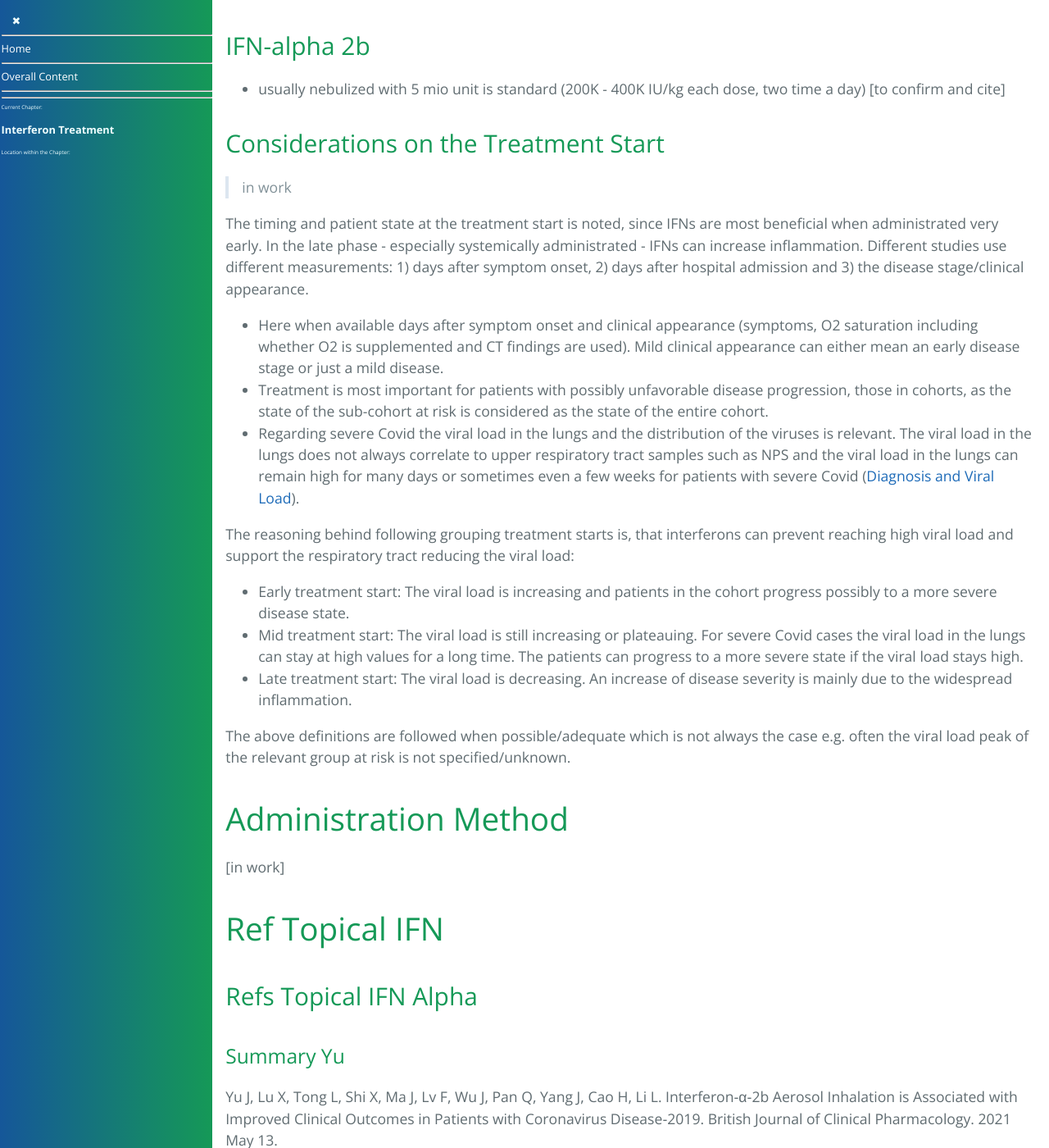
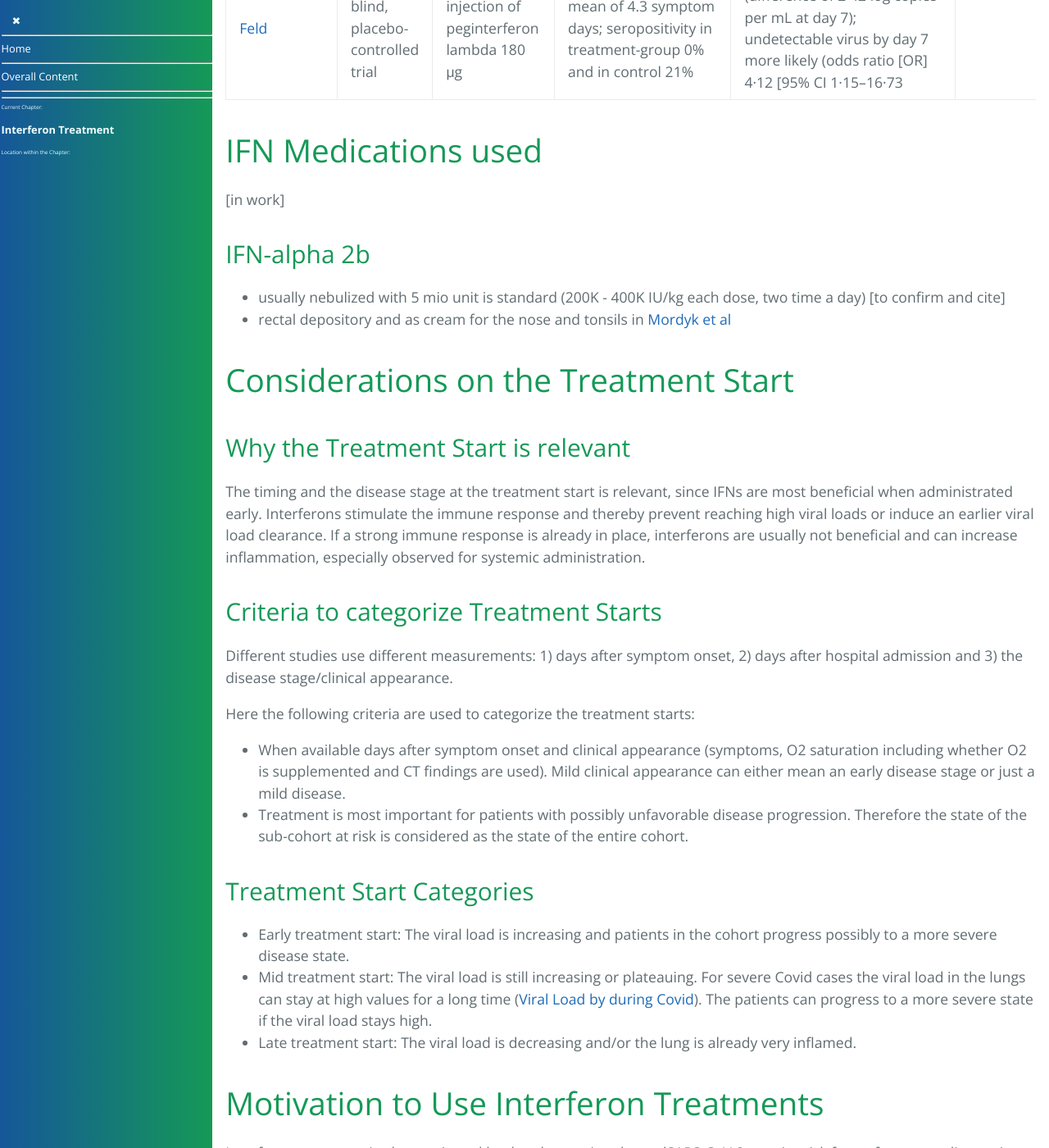
Before and after one commit to forestgrape/coronavirus, a Jekyll site: the page built from 6_prevention_and_treatment/interferon.md, in a window 1280 px wide and 1400 px high, scrolled down 7527 px. Shown: the whole window at 82% size. Built offline with Jekyll 4.4.1, drawn with Linux system fonts in a browser that asks for light colours; our own code applies the rules of GitHub Pages for plain Markdown files; some of the changed text lies outside the part shown.

Commit message:
clarified treatmetn start, ref mordyk

```diff
--- a/6_prevention_and_treatment/interferon.md
+++ b/6_prevention_and_treatment/interferon.md
@@ -18,9 +19,12 @@
   * [Overview Systemic IFN Lambda](#overview-systemic-ifn-lambda)
 * [IFN Medications used](#ifn-medications-used)
   * [IFN-alpha 2b](#ifn-alpha-2b)
-  * [Considerations on the Treatment Start](#considerations-on-the-treatment-start)
-* [Administration Method](#administration-method)
-* [Ref Topical IFN](#ref-topical-ifn)
+* [Considerations on the Treatment Start](#considerations-on-the-treatment-start)
+  * [Why the Treatment Start is relevant](#why-the-treatment-start-is-relevant)
+  * [Criteria to categorize Treatment Starts](#criteria-to-categorize-treatment-starts)
+  * [Treatment Start Categories](#treatment-start-categories)
+* [Motivation to Use Interferon Treatments](#motivation-to-use-interferon-treatments)
+* [References Topical IFN](#references-topical-ifn)
   * [Refs Topical IFN Alpha](#refs-topical-ifn-alpha)
   * [Refs Topical IFN Beta](#refs-topical-ifn-beta)
   * [Refs Topical IFN-K](#refs-topical-ifn-k)
@@ -74,7 +78,7 @@ Systemic IFNs show benefits if given very early in a mild disease stage. At late
 ## Introduction
 [in work]
 
-The induction of interferons is one of the first immune responses upon a viral infection. Interferons induce an antiviral state of the cells. For many epithelial cells the metabolisms is slowed down or even paused [to specify and cite]. For SARS-CoV-2 a major risk factor for severe disease is a disrupted interferon response [to cite].
+The induction of interferons is one of the first immune responses upon a viral infection. Interferons induce an antiviral state of the cells. For many epithelial cells the metabolisms is slowed down or even paused [to specify and cite] and interferons activate the immune system. The timing for the treatment start is thus relevant and always specified as a category early, mid or late ([Consideration on the Treatment Start](#considerations-on-the-treatment-start)).
 
 
 ## Overview Topical IFN
@@ -93,6 +97,7 @@ Author | Type | Treatment |Treatment_Start (days from symptoms/admission; diseas
 [Nan Wang](#summary-nan-wang)| retrospective, 446 patients|  IFN-α-2b for 10 days | from admission: early less than 5 days; late = after 5 days | -80% mortality; not much change on discharge time and CT improvement | - | late IFN increased mortality and discharge time | data fairly heterogenous with different treatment combinations, not all efficacies observed are consistent; umifenovir has a similar efficacy profile as IFN
 [Liu](#summary-liu)|  retrospective, 103 case matched to 103 as control | 89 patients: IFN-α2b 5 mIU as spray, 15 patients: IFN-α1b subcutaneous|  not specified, at wave peak -> mostly pneumonia cases in hospitals |- | -50% critical cases; -80% mortality| - | Wave peak in Wuhan
 [Chkihis](#chkihis)| retrospective, 37 IFN, 36 control  | IFN α 2b 10 mio IU spray 2 times a day for 5 days | early after admission, mostly moderate pneumonia | - | -60% ventilation |  - |  inclusion criteria: SpO2 <90%, bilateral lung lesions, cough, fever
+[Mordyk](#summary-mordyk)|  prospective, comparative, controlled study, each group 70 patients | IFN α 2b: rectal 3 mio IU three 3/day and gel 36K IU/g 5/day for nasal mucosa and tonsils for 14 days. | patients were quite sick (fatigue, cough, shortness of breath common). | - | -25% time to viral clearance; much better CT outcome; up to 50% faster symptom resolution| - | unique administration: cream for nose and mouse, systemic via rectal depository
 
 
 
@@ -116,7 +121,7 @@ Author | Type | Treatment | Status at Treatment Start  | Effects Early Administr
 
 ### Overview Systemic IFN Alpha
 
-Author | Type | Treatment | Status_at_Treatment Start | Effects Early Administration| Effects Mid Administration | Effects Late Administration | Notes
+Author | Type | Treatment | Status_at_Treatment Start | Effects Early Administration| Effects Mid Administration | Effects Late Administration | Notes_______
 --|--|--|--|--|--|--|--
 [Bhushan](#bhushan)|phase 3, multi-centric, randomized, comparator-controlled, open-label trial | PEG IFN-α2b (1 μg/kg subcutaneous injection, single dose)  | moderate pneumonia, respiratory rate ≥24 breaths/min, SpO2 90–94%| - | faster viral load clearance (odds ratio 2.75), lower median oxygen support duration| - | 2 Covid deaths in IFN group, 0 in control
 [Pereda](#pereda)| population cohort | LPV/RTV + CQ + IFN-α2b | for risk groups start upon exposure, else upon positive test | Cuban Overall CFR was 3.70% and 0.92% for this group => -75% mortality|||start upon exposure is great for IFN!!
@@ -144,30 +149,32 @@ Author | Type | Treatment | Status_at_Treatment Start | Effects_Mid_Administrati
 [in work]
 ### IFN-alpha 2b
 * usually nebulized with 5 mio unit is standard (200K - 400K IU/kg each dose, two time a day) [to confirm and cite]
+* rectal depository and as cream for the nose and tonsils in [Mordyk et al](#summary-mordyk)
 
 
-### Considerations on the Treatment Start
-> in work
+## Considerations on the Treatment Start
 
-The timing and patient state at the treatment start is noted, since IFNs are most beneficial when administrated very early. In the late phase - especially systemically administrated - IFNs can increase inflammation. Different studies use different measurements: 1) days after symptom onset, 2) days after hospital admission and 3) the disease stage/clinical appearance.
+### Why the Treatment Start is relevant
+The timing and the disease stage at the treatment start is relevant, since IFNs are most beneficial when administrated early. Interferons stimulate the immune response and thereby prevent reaching high viral loads or induce an earlier viral load clearance. If a strong immune response is already in place, interferons are usually not beneficial and can increase inflammation, especially observed for systemic administration.
 
-* Here when available days after symptom onset and clinical appearance (symptoms, O2 saturation including whether O2 is supplemented and CT findings are used). Mild clinical appearance can either mean an early disease stage or just a mild disease.
-* Treatment is most important for patients with possibly unfavorable disease progression, those in cohorts, as the state of the sub-cohort at risk is considered as the state of the entire cohort.
-* Regarding severe Covid the viral load in the lungs and the distribution of the viruses is relevant. The viral load in the lungs does not always correlate to upper respiratory tract samples such as NPS and the viral load in the lungs can remain high for many days or sometimes even a few weeks for patients with severe Covid ([Diagnosis and Viral Load](./../3_medical/diagnosis_and_viral_load.md#variation-by-time-and-location)).
+### Criteria to categorize Treatment Starts
+Different studies use different measurements: 1) days after symptom onset, 2) days after hospital admission and 3) the disease stage/clinical appearance.
 
-The reasoning behind following grouping treatment starts is, that interferons can prevent reaching high viral load and support the respiratory tract reducing the viral load:
+Here the following criteria are used to categorize the treatment starts:
+* When available days after symptom onset and clinical appearance (symptoms, O2 saturation including whether O2 is supplemented and CT findings are used). Mild clinical appearance can either mean an early disease stage or just a mild disease.
+* Treatment is most important for patients with possibly unfavorable disease progression. Therefore the state of the sub-cohort at risk is considered as the state of the entire cohort.
+
+### Treatment Start Categories
 * Early treatment start: The viral load is increasing and patients in the cohort progress possibly to a more severe disease state.
-* Mid treatment start: The viral load is still increasing or plateauing. For severe Covid cases the viral load in the lungs can stay at high values for a long time. The patients can progress to a more severe state if the viral load stays high.
-* Late treatment start: The viral load is decreasing. An increase of disease severity is mainly due to the widespread inflammation.
-
-The above definitions are followed when possible/adequate which is not always the case e.g. often the viral load peak of the relevant group at risk is not specified/unknown.
+* Mid treatment start: The viral load is still increasing or plateauing. For severe Covid cases the viral load in the lungs can stay at high values for a long time ([Viral Load by during Covid](./../3_medical/diagnosis_and_viral_load.md#variation-by-time-and-location)). The patients can progress to a more severe state if the viral load stays high.
+* Late treatment start: The viral load is decreasing and/or the lung is already very inflamed.
 
 
+## Motivation to Use Interferon Treatments
+Interferon treatment is also motivated by the observation that a dSARS-CoV-2 a major risk factor for severe disease is a disrupted interferon response [to cite].
 
-## Administration Method
-[in work]
 
-## Ref Topical IFN
+## References Topical IFN
 
 ### Refs Topical IFN Alpha
 
@@ -183,10 +190,11 @@ Yu J, Lu X, Tong L, Shi X, Ma J, Lv F, Wu J, Pan Q, Yang J, Cao H, Li L. Interfe
 ##### Treatment
 5 000 000 U of IFN-α-2b via aerosol inhalation twice daily.
 
-##### Treatment Timing
+##### Situation at Treatment Start
 Grouped by time after symptom onset.
 
 Characteristics at admission (patients with all symptom onsets included):
+
 Group\Status| Age| Days of symptoms| Temperature| % Fever | % Cough | % Muscle ache|% Fatigue| Shortness of Breath
 --|--|--|--|--|--|--|--|--
 Intervention | 48.06 (14.33)|4 (2–7) | 37.93 (0.84) | 692 (81.2%) | 509 (59.7%)| 86 (10.1%)| 187 (22.0%)|  37 (4.3%)
@@ -260,7 +268,7 @@ Wang N, Zhan Y, Zhu L, Hou Z, Liu F, Song P, Qiu F, Wang X, Zou X, Wan D, Qian X
 * IFN-α-2b administered to the airway directly via an aerosol nebulizer for roughly 10 days.
 * Additionally: lopinavir/ritonavir (LPV/ r), and umifenovir (UFV).
 
-##### Treatment Timing
+##### Situation at Treatment Start
 Early start is defined as treatment start within 5 days of hospital admission and late start after 5 days. The 'late group' was both more severe at admission compared to the 'early IFN' and control and additionally the IFN treatment was initiated later than the 'early IFN' (Table 1 in the paper). E.g. the O2 Saturation by group at admission (not at treatment start [to confirm]):
 
 O2 Saturation\Group | Early IFN | Control | Late IFN
@@ -314,7 +322,7 @@ Chkhis A, Abdulrazzaq N, Mokhtar S, Al Jasmi A. Efficacy of High-Dose Nebulized
 ##### Treatment
 Intervention: Nebulized IFN α 2b at a dose of 10 million IU. Patients received 2 doses a day for 5 days.
 Additional care for intervention and control group: Mostly hydroxychloroquine, lopinavir/ritonavir  or Favipiravir. Antibiotics.
-##### Treatment Timing
+##### Situation at Treatment Start
 Intervention was applied early.
 ##### Results
 14 of 36 patients in the control group required mechanical ventilation, whereas only 6 of 37 in the intervention group. // => 58% reduction in mechanical ventilation by early treatment with IFN alpha 2b.
@@ -325,9 +333,32 @@ Intervention was applied early.
 #### Summary Mordyk
 Mordyk A.V., Ivanova O.G., Samsonov K.Yu., Sitnikova S.V., Zenkova L.A. Interferon alpha-2b in comprehensive treatment of patients with COVID-19. Infekc. bolezni (Infectious diseases). 2021; 19(1): 16–25. (In Russian). DOI: 10.20953/1729-9225-2021-1-16-25
 
+##### Methods
+* *Type:* "This prospective, comparative, controlled study included 140 patients with COVID-19 randomized in two groups."
+* *Location and Date of Study:* Omsk, 2020
 
+##### Treatment
+* Interferon alpha-2b (VIFERON®) as one rectal suppository 3,000,000 IU three times a day and gel 36,000 IU/g 5 times a day applied to the nasal mucosa and palatine tonsils for 14 days.
+* standard therapy for both groups
 
+##### Patients
 
+Group\Status| % Concomitant diseases, total | % Arterial Hypertension | % Allergy
+--|--|--|--
+Intervention | 61 | 47 | 10
+Control | 50 |41 | 4
+
+##### Situation at Treatment Start
+
+Group\Status| % Dry Cough | % Muscle ache|% Fatigue| Shortness of Breath | 26-50% Lung Involvement in %| 51-75% Lung Involvement in %
+--|--|--|--|--|--|--
+Intervention  | 56 | 83 |100 | 77 | 59 | 19
+Control | 59 | 63 | 100 | 60 | 53 | 7
+
+##### Results
+* Patient with more than 50% lung tissue affected decreased from 19% to 1% in the treatment group during the 14 days of treatment, in the control group there is an increase from 7% to 13%. (Table 4.)
+* The longest lasting symptoms such as loss of small/taste, fatigue and mild cough resolved on average about 50% faster. (Fig 1.)
+* From day 7 on a faster viral load clearance is observed. The average time to viral clearance is about 25% lower.
 
 
 ### Refs Topical IFN Beta
@@ -343,7 +374,7 @@ Monk PD, Marsden RJ, Tear VJ, Brookes J, Batten TN, Mankowski M, Gabbay FJ, Davi
 ##### Treatment
 "SNG001 (6 MIU interferon beta-1a) or placebo were delivered via the I-neb nebuliser (Philips Respironics, Murrysville, PA, USA) once daily for up to 14 days (appendix p 4)."
 
-##### Treatment Timing
+##### Situation at Treatment Start
 "In our study, patients had a median duration of symptoms of 10 days at recruitment and SNG001 was given daily for 14 days."
 
 ##### Outcome
@@ -417,7 +448,7 @@ Fu W, Liu Y, Liu L, Hu H, Cheng X, Liu P, Song Z, Zha L, Bai S, Xu T, Yuan S. An
 ##### Treatment
 "In addition, both proteins (5 mg TFF2 plus 2 mg IFN-k) were dissolved in 5 mL sterilized water, and the combination aerosol was delivered to the patient for 20 -30 min by a nasal mask driven by a medical compressed air atomizer (YUWELL, 403M). The aerosol inhalation treatment started from the first day of hospitalization and was administered 6 times every 24 h."
 
-##### Treatment Timing
+##### Situation at Treatment Start
 Patients with peripheral capillary oxygen saturation (SpO2) was > 94% on room air at screening and moderate pneumonia.
 
 ##### Medical Analysis of Treatment Effects
@@ -458,7 +489,7 @@ Bhushan SB, Wanve S, Koradia P, Bhomia V, Soni P, Chakraborty S, Khobragade A, J
 
 ##### Treatment
 PEG IFN-α2b (1 μg/kg subcutaneous injection, single dose) + standard care for both groups
-##### Treatment Timing
+##### Situation at Treatment Start
 moderate pneumonia, respiratory rate ≥24 breaths/min, SpO2 90–94%
 ##### Outcome
 "The primary endpoint was a two-point improvement in clinical status on Day 11, measured by the World Health Organization’s seven-point ordinal scale."
@@ -503,7 +534,7 @@ Wang B, Li D, Liu T, Wang H, Luo F, Liu Y. Subcutaneous injection of IFN alpha-2
 * *Both groups:* Lopinavir/ritonavir tablets (Abb-Vie Ltd., North Chicago, IL, USA; 200 mg/50 mg/ pill), 400 mg/ time, twice a day
 * *IFN group:* Subcutaneous injection of IFN alpha-2b (3SBIO Inc., Shenyang, China; 3 million IU/ dose), 3 million IU/time, qod, in addition to LPV/r treatment.
 
-##### Treatment Timing
+##### Situation at Treatment Start
 * at baseline (hospital admission, Table 1): mostly cough (55%), shortness of breath (25%), fatigue (40%).
 * Early intervention: 11 patients received IFN alpha-2b within 72 h of admission.
 * Delayed intervention: 8 patients received IFN alpha-2b after 72h of admission.
@@ -566,7 +597,7 @@ Hung IF, Lung KC, Tso EY, Liu R, Chung TW, Chu MY, Ng YY, Lo J, Chan J, Tam AR,
 
 > => all IFN doses within the first 7 days of symptoms. Later doses were omitted.
 
-##### Treatment Timing
+##### Situation at Treatment Start
 Baseline Status:
 
 Group\Status| Age| Days of symptoms| % Fever | % Chills | % Cough | % Myalgia|% Malaise
@@ -623,7 +654,7 @@ Davoudi-Monfared E, Rahmani H, Khalili H, Hajiabdolbaghi M, Salehi M, Abbasian L
 ##### Treatment
 "Each 44-microgram/ml (12 million IU/ml) dose of interferon beta-1a (ReciGen, CinnaGen Co., Iran) was subcutaneously injected three times weekly for two consecutive weeks." // medications in Table 3; of note Corticosteroid were given to 62% of IFN treated while only to 44% in the control
 
-##### Treatment Timing
+##### Situation at Treatment Start
 Symptoms at baseline (from Table 1 in the paper):
 
 Group\Status| Symptoms in days|% cough|% fever|% dyspnea|% myalgia
@@ -649,7 +680,7 @@ Darazam IA, Shokouhi S, Pourhoseingholi MA, Irvani SS, Mokhtari M, Shabani M, Am
  * *Date:* Early 2020
 ##### Treatment
 "Patients were randomly assigned in a 1:1:1 ratio to IFNβ1a (subcutaneous injections of 12,000 IU on days 1, 3, 6), IFNβ1b (subcutaneous injections of 8,000,000 IU on days 1, 3, 6), or the control group." // + standard care in both groups
-##### Treatment Timing
+##### Situation at Treatment Start
 The patients had an oxygen saturation between 80 and 90% (Table 1 list baseline characteristics):
 * group IFN beta-1a: 87.0 (82.5–89.0)
 * group IFN beta-1b: 85.0 (82.0–88.7)
@@ -668,7 +699,7 @@ Darazam IA, Hatami F, Rabiei MM, Pourhoseingholi MA, Shabani M, Shokouhi S, Mard
 ##### Methods and Treatment
 "The intervention group was treated with high-dose IFN-β 1a (Recigen) (Subcutaneous injections of 88 μg (24 million IU) on days 1, 3, 6) + lopinavir /ritonavir (Kaletra) (400 mg/100 mg twice a day for 10 days, orally) and the control group was treated with low-dose IFN-β 1a (Recigen) (Subcutaneous injections of 44 μg (12 million IU) on days 1, 3, 6) + lopinavir /ritonavir (Kaletra) (400 mg/100 mg twice a day for 10 days, orally)."
 
-##### Treatment Timing
+##### Situation at Treatment Start
 All patients with oxygen support and mostly saturation below 90%.
 
 ##### Results
@@ -700,7 +731,7 @@ Jagannathan P, Andrews JR, Bonilla H, Hedlin H, Jacobson KB, Balasubramanian V,
 * *Dates:* April 25 and July 17, 2020
 ##### Treatment
 Single, 180 mcg subcutaneous dose of Peginterferon Lambda-1a (Lambda) within 72 hours of diagnosis
-##### Treatment Timing
+##### Situation at Treatment Start
 
 Group\Status|Age|BMI|Days since symptom onset| Baseline SARS-2 IgG+ | Viral load| CT value
 --|--|--|--|--|--|--
@@ -736,7 +767,7 @@ Feld JJ, Kandel C, Biondi MJ, Kozak RA, Zahoor MA, Lemieux C, Borgia SM, Boggild
 
 ###### Treatment
 Single subcutaneous injection of peginterferon lambda 180 μg or placebo
-##### Treatment Timing
+##### Situation at Treatment Start
 
 Group\Status|Age|BMI|Days since symptom onset| Baseline SARS-2 IgG+ | Viral load
 --|--|--|--|--|--
```
Also changed, not shown: other parts of 6_prevention_and_treatment/interferon.md (+4 -3 lines).
